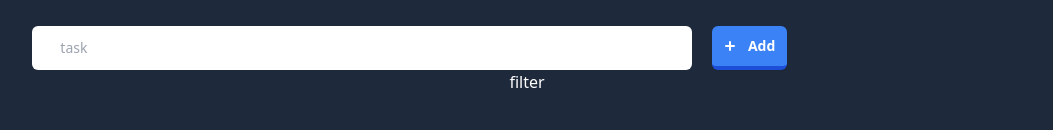
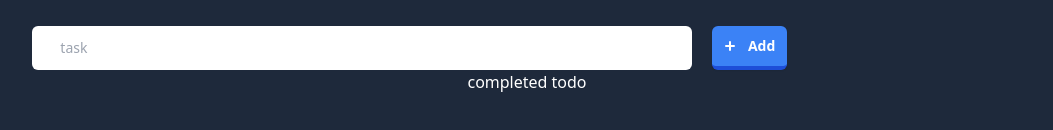
Before and after one commit to Celdama/redux-todo-app, a React (Create React App) app: page / in a window 1280 px wide. Shown: the part 390-520 px from the top of the page, without its empty margins (113-1166 px from the left). Built offline with nearby package versions, Linux system fonts and the light colour scheme.

Commit message:
src: change todoSelector

```diff
--- a/src/Components/AddTodoForm/index.js
+++ b/src/Components/AddTodoForm/index.js
@@ -19,7 +19,7 @@ const AddTodoForm = ({ addTodo }) => {
           width='20'
           height='20'
           fill='currentColor'
-          class='mr-2'
+          className='mr-2'
           aria-hidden='true'
         >
           <path d='M10 5a1 1 0 0 1 1 1v3h3a1 1 0 1 1 0 2h-3v3a1 1 0 1 1-2 0v-3H6a1 1 0 1 1 0-2h3V6a1 1 0 0 1 1-1Z' />
--- a/src/Components/TodoFilter/index.js
+++ b/src/Components/TodoFilter/index.js
@@ -1,14 +1,28 @@
-import React from 'react';
+import React, { useCallback } from 'react';
 import { useSelector, useDispatch } from 'react-redux';
+import { setFilterAction } from '../../Store/actions/filterAction';
+import { filterSelector } from '../../Store/selectors/filterSelector';
 
-export const TodoFilter = () => {
+export const TodoFilter = ({ filter, handleSetFilter }) => {
   return (
     <div>
-      <button>filter</button>
+      <button disabled={filter === true} onClick={() => handleSetFilter(true)}>
+        completed todo
+      </button>
     </div>
   );
 };
 
 export const TodoFilterStore = () => {
-  return <TodoFilter />;
+  const filter = useSelector(filterSelector);
+  const dispatch = useDispatch();
+
+  const handleSetFilter = useCallback(
+    (value) => {
+      dispatch(setFilterAction(value));
+    },
+    [dispatch]
+  );
+
+  return <TodoFilter filter={filter} handleSetFilter={handleSetFilter} />;
 };
--- a/src/Components/TodoList/index.js
+++ b/src/Components/TodoList/index.js
@@ -2,7 +2,10 @@ import React, { useCallback } from 'react';
 import { useSelector, useDispatch } from 'react-redux';
 import TodoItem from '../TodoItem';
 import AddTodoForm from '../AddTodoForm';
-import { todosSelector } from '../../Store/selectors/todosSelector';
+import {
+  todosSelector,
+  filteredTodosSelector,
+} from '../../Store/selectors/todosSelector';
 import {
   addTodoAction,
   deleteTodoAction,
@@ -35,7 +38,7 @@ export const TodoList = ({
 };
 
 export const TodoListStore = () => {
-  const todos = useSelector(todosSelector);
+  const todos = useSelector(filteredTodosSelector);
   const dispatch = useDispatch();
 
   const onToggle = useCallback(
--- a/src/Store/reducers/filterReducer.js
+++ b/src/Store/reducers/filterReducer.js
@@ -3,6 +3,7 @@ export const FILTER_TODO_ACTION = 'FILTER_TODO_ACTION';
 export const filterReducer = (state = null, action) => {
   switch (action.type) {
     case FILTER_TODO_ACTION:
+      console.log(action.payload);
       return action.payload;
     default:
       return state;
```
